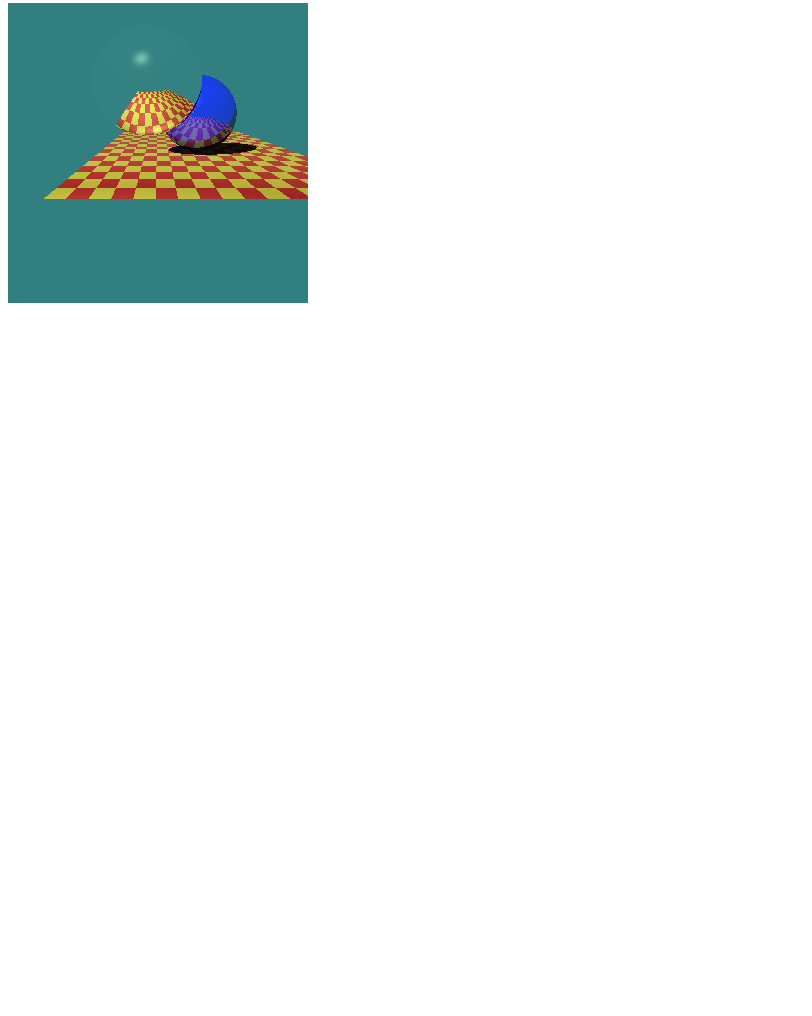
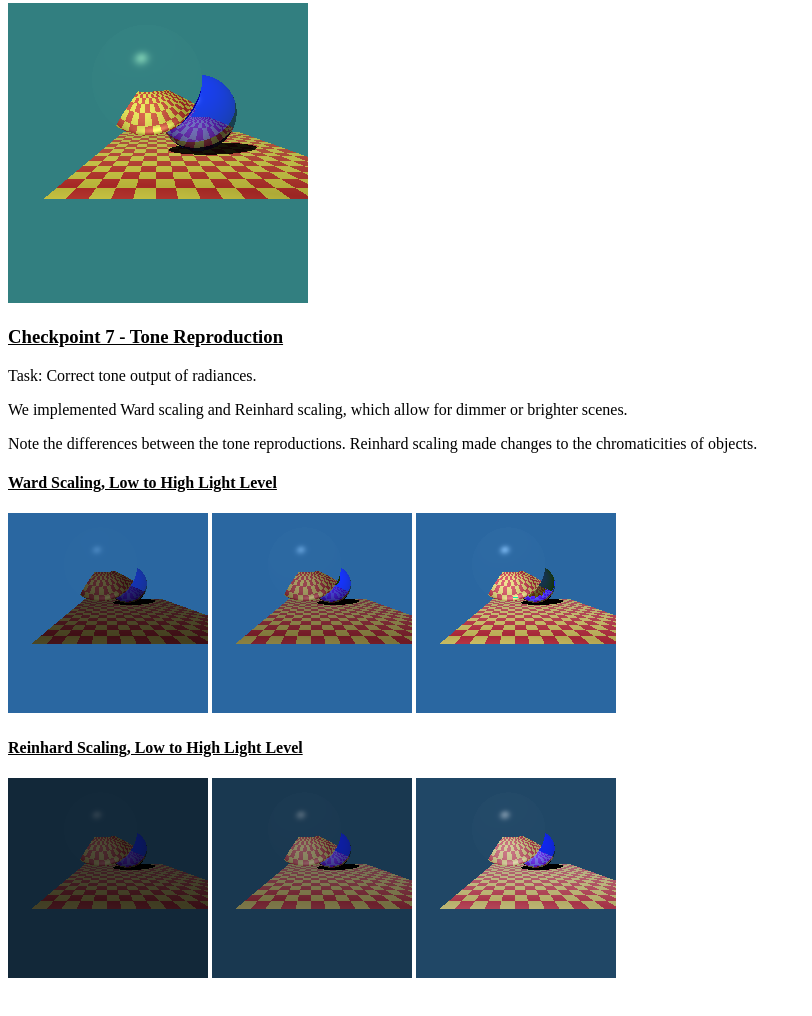
Before and after one commit to mrm8391/RaytracingSite, a plain HTML site: page index.html in a window 1280 px wide. Shown: the part 4956-5972 px from the top of the page, without its empty margins (0-812 px from the left). Before the commit the page ends 5307 px from the top, so only its background shows below. Drawn offline with Linux system fonts and the light colour scheme.

Commit message:
Checkpoint 7

```diff
--- a/index.html
+++ b/index.html
@@ -120,6 +120,15 @@
 
     <img src="img/checkpoint6fixed.png">
 
+    <h3><u>Checkpoint 7 - Tone Reproduction</u></h3>
+    <p>Task: Correct tone output of radiances.</p>
+    <p>We implemented Ward scaling and Reinhard scaling, which allow for dimmer or brighter scenes. </p>
+    <p>Note the differences between the tone reproductions. Reinhard scaling made changes to the chromaticities of objects. </p>
+    <h4><u>Ward Scaling, Low to High Light Level</u></h4>
+    <img src="img/wardScalingLow.png"> <img src="img/wardScalingMid.png"> <img src="img/wardScalingHigh.png">
+    <h4><u>Reinhard Scaling, Low to High Light Level</u></h4>
+    <img src="img/ReinhartScalingLow.png"> <img src="img/ReinhartScalingMid.png"> <img src="img/ReinhartScalingHigh.png">
+
 	<br>
 	<br>
 	<br>
```
Also changed, not shown: img/ReinhartScalingHigh.png (added), img/ReinhartScalingLow.png (added), img/ReinhartScalingMid.png (added), img/wardScalingHigh.png (added), img/wardScalingLow.png (added), img/wardScalingMid.png (added).
